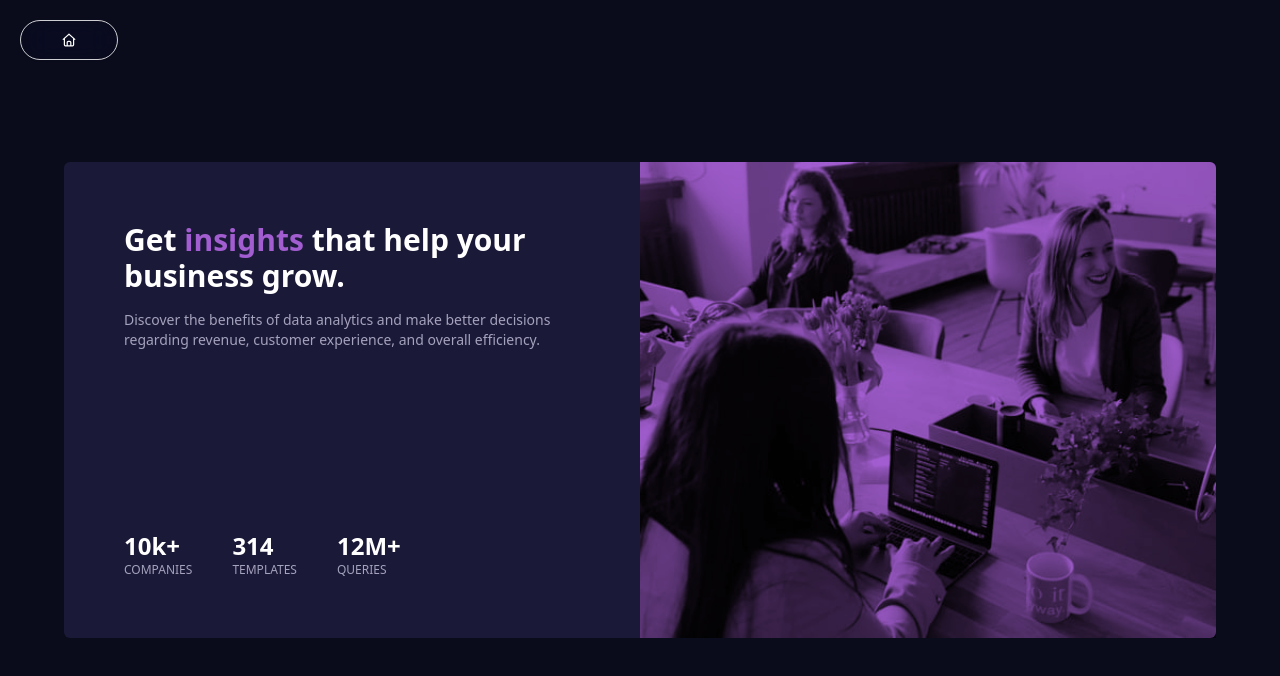
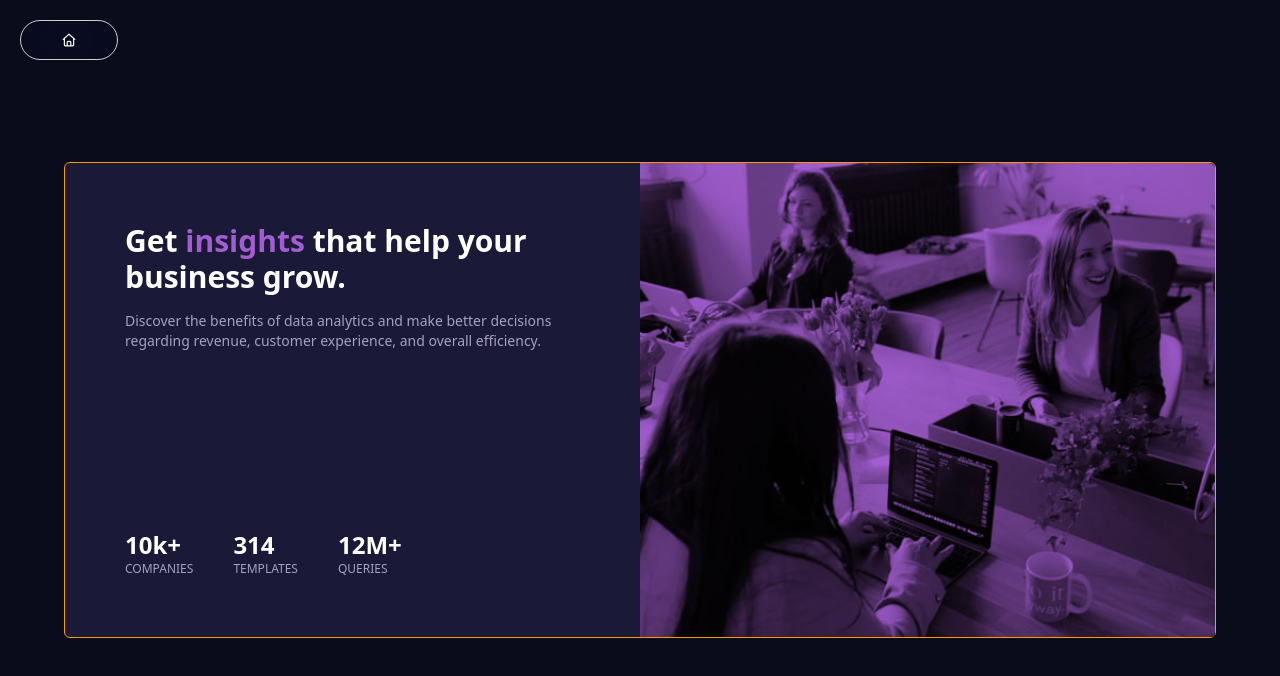
Before and after one commit to spencerattick/styling-showcase, a Next.js app: page /cards/stats-preview in a window 1280 px wide. Shown: the top 676 px of the page. Built offline with nearby package versions, Linux system fonts and the light colour scheme.

Commit message:
fix red flash with homescreen background

```diff
--- a/src/app/cards/stats-preview/page.tsx
+++ b/src/app/cards/stats-preview/page.tsx
@@ -9,8 +9,8 @@ export default function StatsPreview() {
   ];
   return (
     <div className="bg-[#0a0b1b] w-screen h-screen flex justify-center items-center">
-      <div className="max-w-6xl m-5 min-h-2/5 bg-[#1b1938] flex rounded-md">
-        <div className="p-15 flex flex-col gap-4 text-white">
+      <div className="max-w-6xl m-5 md:min-h-2/5 max-h-3/4 bg-[#1b1938] flex md:flex-row flex-col-reverse justify-center rounded-md border border-amber-500">
+        <div className="p-15 flex flex-col gap-4 text-white items-center text-center md:text-left md:items-start">
           <h1 className="font-bold text-3xl">
             Get <span className="text-[#a25dd0]">insights</span> that help your
             business grow.
@@ -19,7 +19,7 @@ export default function StatsPreview() {
             Discover the benefits of data analytics and make better decisions
             regarding revenue, customer experience, and overall efficiency.
           </p>
-          <div className="flex gap-10 mt-auto">
+          <div className="flex flex-col md:flex-row gap-10 mt-auto">
             {stats.map((stat, index) => (
               <div key={index}>
                 <h2 className="font-semibold text-2xl">{stat.value}</h2>
@@ -28,11 +28,11 @@ export default function StatsPreview() {
             ))}
           </div>
         </div>
-        <div className="bg-[#a25dd0] min-w-[50%] rounded-r-md">
+        <div className="bg-[#a25dd0] min-w-[50%] max-h-[20%] rounded-t-md md:rounded-none md:rounded-r-md ">
           <Image
             src="/image-header-desktop.jpg"
-            width={200}
-            height={200}
+            width={100}
+            height={100}
             alt="people working at their laptops"
             className="object-cover mix-blend-multiply h-full w-full"
           />
--- a/src/app/page.tsx
+++ b/src/app/page.tsx
@@ -5,7 +5,7 @@ import Link from "next/link";
 export default function Home() {
   return (
     <>
-      <div className="fixed top-0 left-0 w-screen h-screen -z-10 bg-red-500">
+      <div className="fixed top-0 left-0 w-screen h-screen -z-10">
         <Iridescence
           color={[1, 1, 1]}
           mouseReact={false}
```
